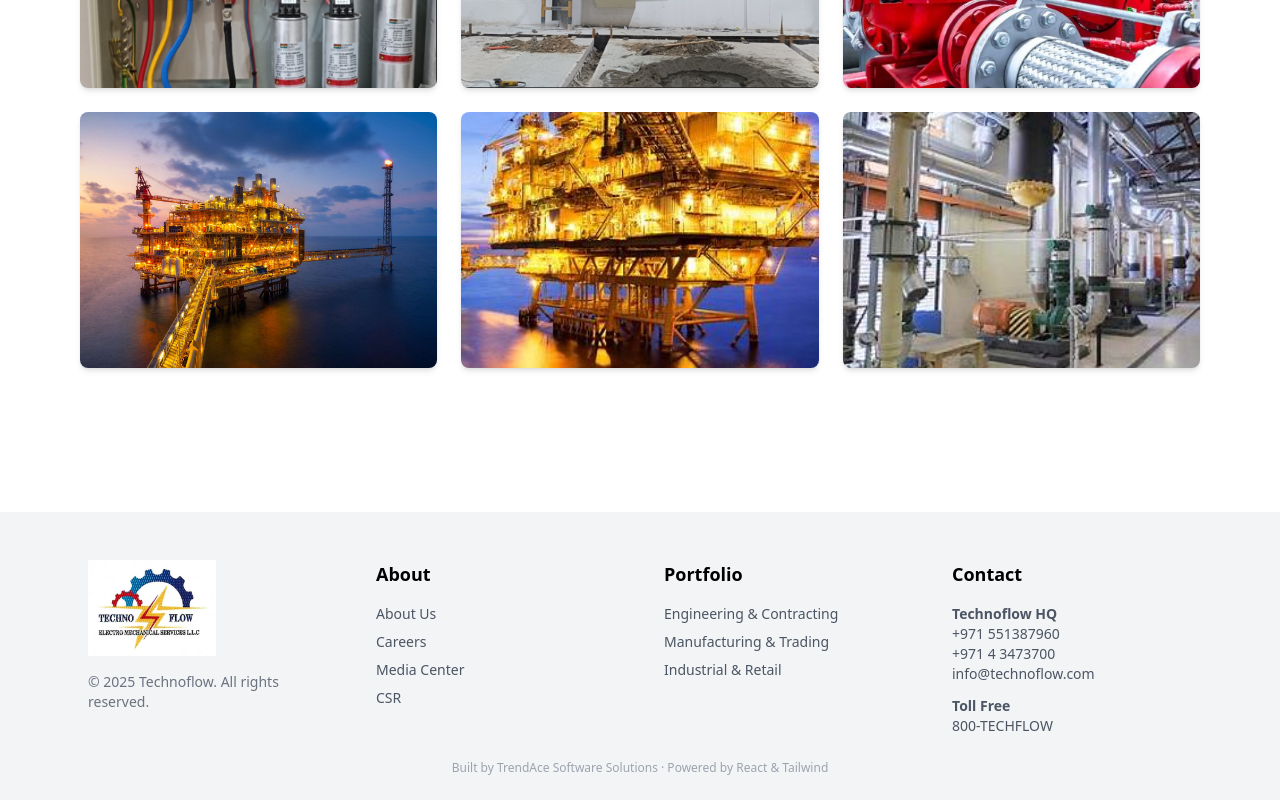
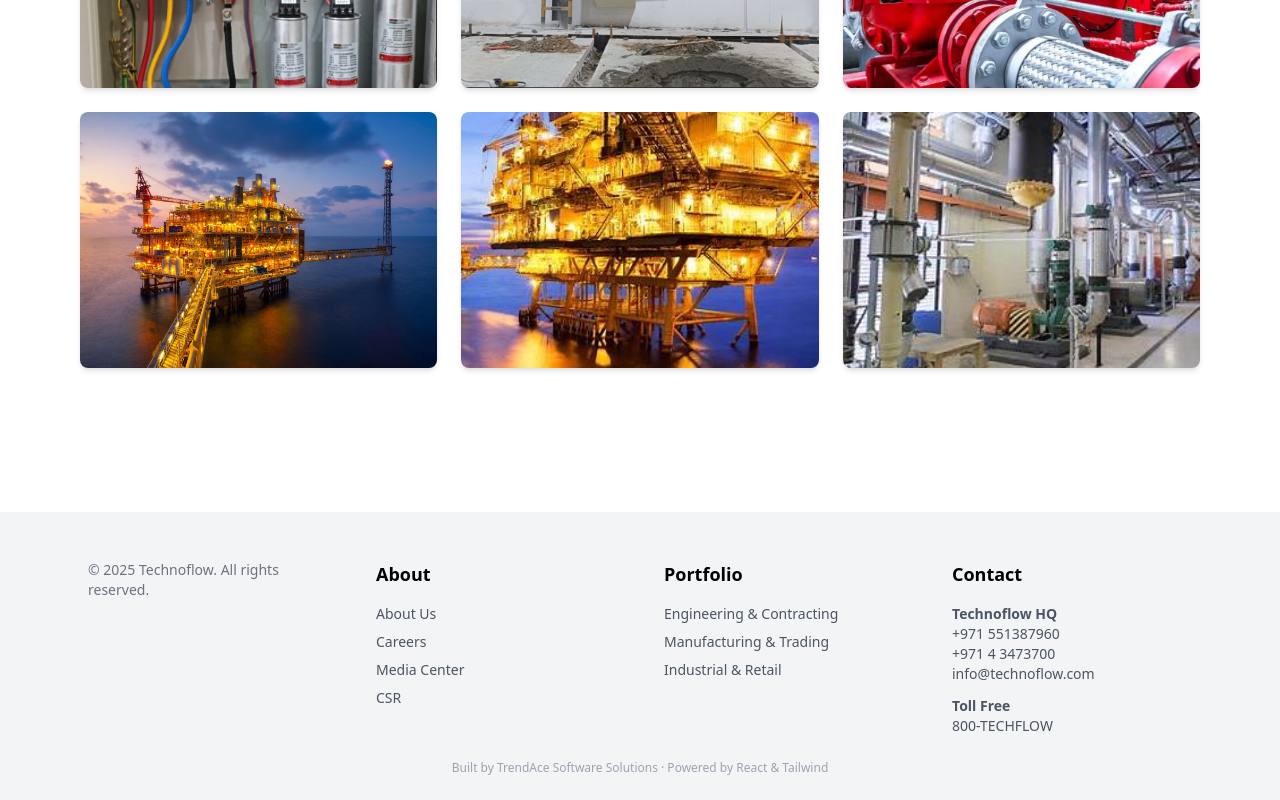
Before and after one commit to JessicaChris/technoflow, a React (Create React App) app: page /gallery in a window 1280 px wide. Shown: the part 1220-2020 px from the top of the page. Built offline with nearby package versions, Linux system fonts and the light colour scheme.

Commit message:
Update Gallery.jsx

```diff
--- a/src/pages/Gallery.jsx
+++ b/src/pages/Gallery.jsx
@@ -110,7 +110,6 @@ const Gallery = () => {
         <div className="max-w-6xl mx-auto px-6 grid grid-cols-1 md:grid-cols-4 gap-12">
           {/* Logo + Socials */}
           <div>
-            <img src="/images/logo.png" alt="Technoflow Logo" className="h-24 mb-4" />
             <p className="text-sm text-gray-500 mb-4">
               © {new Date().getFullYear()} Technoflow. All rights reserved.
             </p>
```
